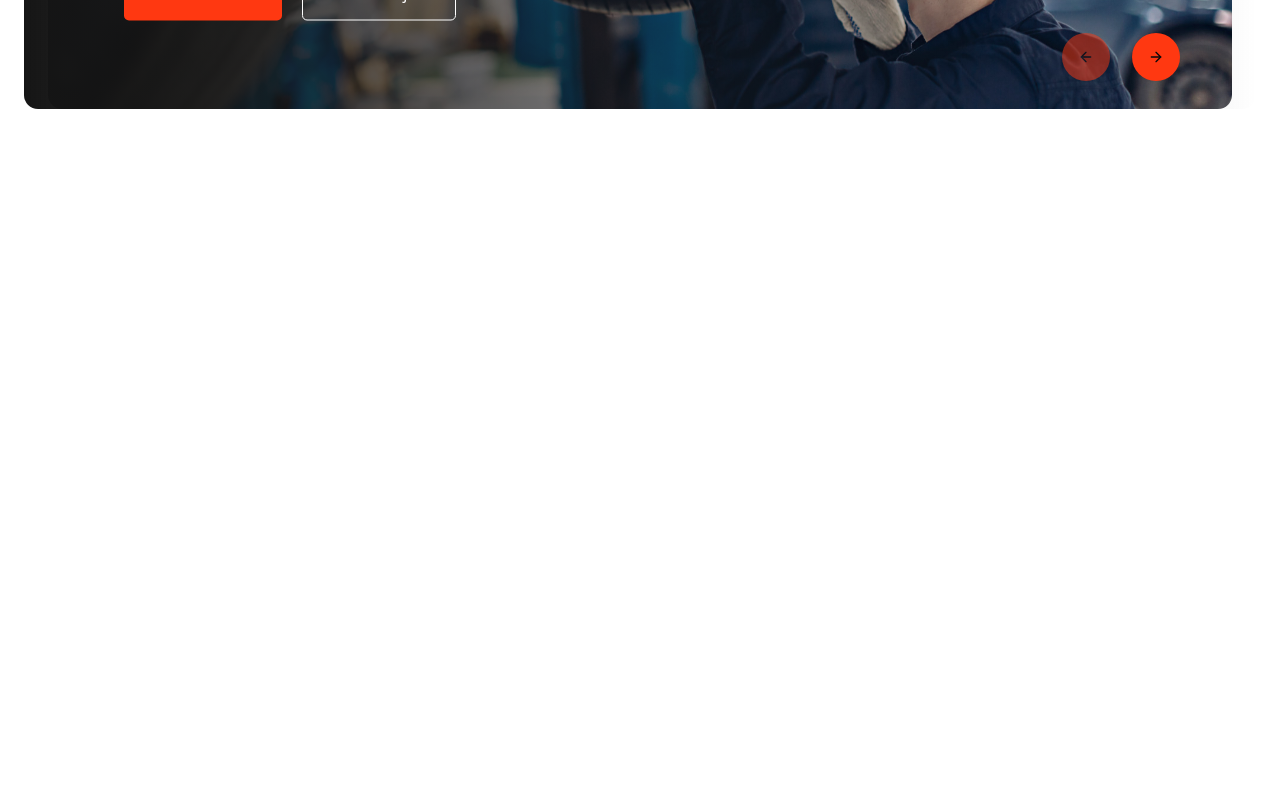
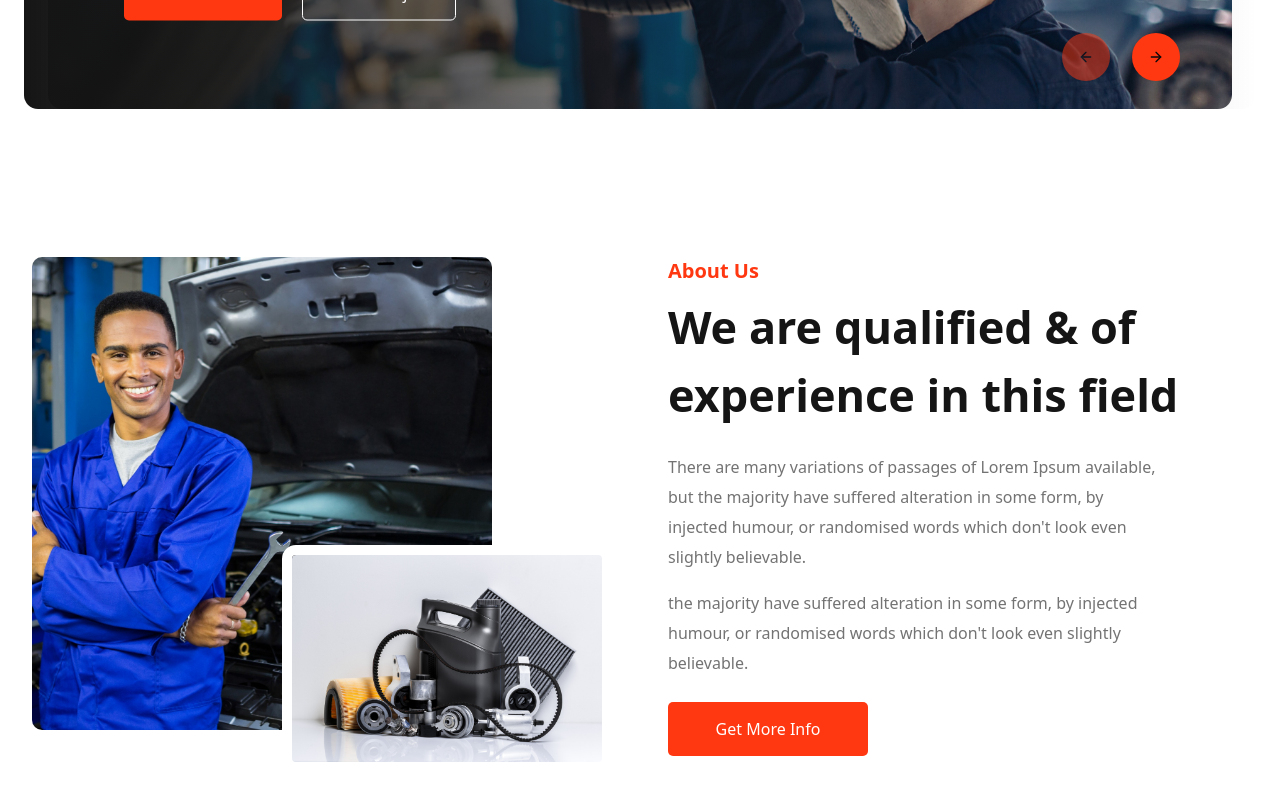
Before and after one commit to Asad9340/Car-Doctor-NextJS, a Next.js app: page / in a window 1280 px wide. Shown: the part 580-1380 px from the top of the page. Before the commit the page ends 800 px from the top, so only its background shows below. Built offline with nearby package versions, Linux system fonts and the light colour scheme.

Commit message:
aobut us section design complete

```diff
--- /dev/null
+++ b/src/app/components/Home/AboutUs.jsx
@@ -0,0 +1,57 @@
+import Image from 'next/image';
+
+const AboutUs = () => {
+  return (
+    <div className="px-5 xl:px-8 py-6 max-w-7xl mx-auto my-[120px]">
+      <div className="grid grid-cols-1 md:grid-cols-2 gap-4 md:gap-14">
+        <div className="relative">
+          <Image
+            width={460}
+            height={467}
+            alt="person"
+            className="rounded-lg h-[473px] object-cover"
+            src="/assets/images/about_us/person.jpg"
+          />
+          <Image
+            width={330}
+            height={300}
+            alt="parts"
+            className="rounded-xl border-[10px] border-[#FFF] absolute right-0 -bottom-4"
+            src="/assets/images/about_us/parts.jpg"
+          />
+        </div>
+        <div className="flex flex-col justify-center gap-2">
+          <div>
+            <h5 className="text-xl font-bold text-[#FF3811] ">About Us</h5>
+          </div>
+          <div className="flex flex-col gap-6 justify-between">
+            <h2 className="max-w-[376] text-[45px] font-bold text-[#151515] leading-normal">
+              We are qualified & of experience in this field
+            </h2>
+            <div className="flex flex-col justify-center gap-4 max-w-[490px] ">
+              <p className="text-base text-[#737373] leading-[30px]">
+                There are many variations of passages of Lorem Ipsum available,
+                but the majority have suffered alteration in some form, by
+                injected humour, or randomised words which don't look even
+                slightly believable.
+              </p>
+              <p className="text-base text-[#737373] leading-[30px]">
+                the majority have suffered alteration in some form, by injected
+                humour, or randomised words which don't look even slightly
+                believable.
+              </p>
+            </div>
+            <button
+              type="button"
+              className="rounded-[5px] bg-[#FF3811] px-[25px] py-[15px] text-white max-w-[200px] text-center"
+            >
+              Get More Info
+            </button>
+          </div>
+        </div>
+      </div>
+    </div>
+  );
+};
+
+export default AboutUs;
--- a/src/app/components/Home/Home.jsx
+++ b/src/app/components/Home/Home.jsx
@@ -1,9 +1,11 @@
 
+import AboutUs from './AboutUs';
 import Hero from './Hero';
 const Home = () => {
   return (
     <div>
       <Hero />
+      <AboutUs/>
     </div>
   )
 }
```
